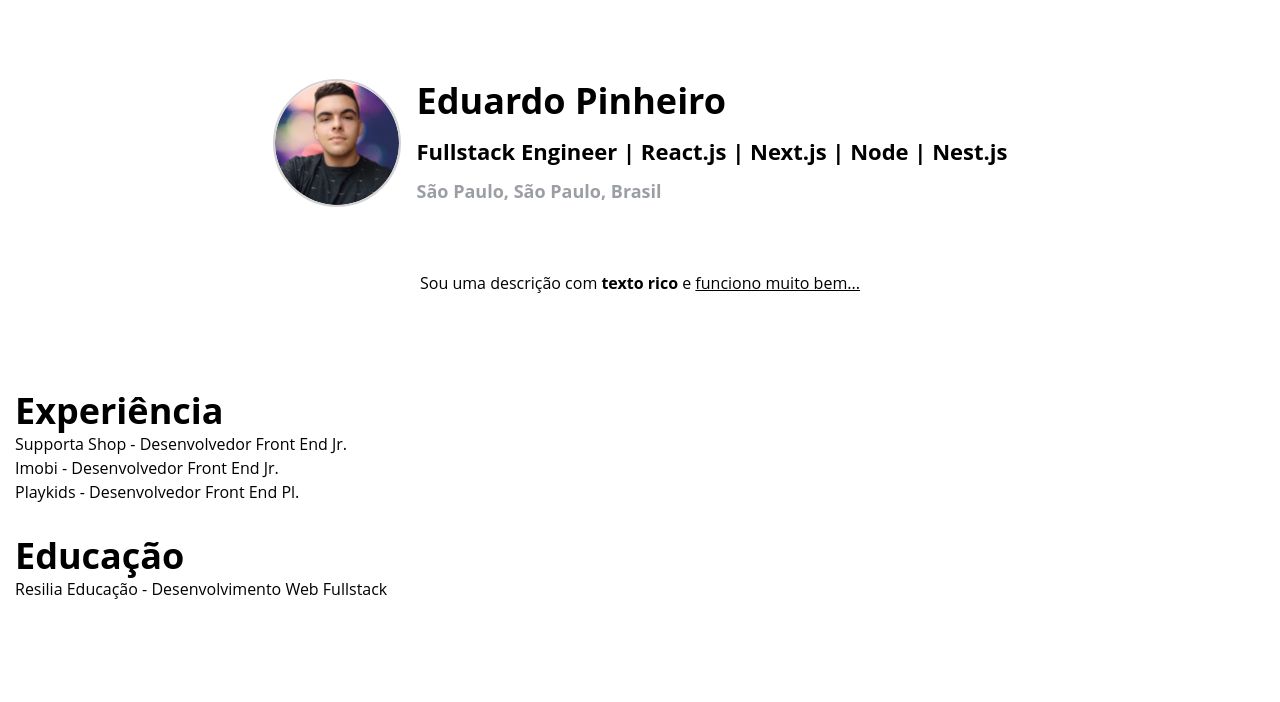
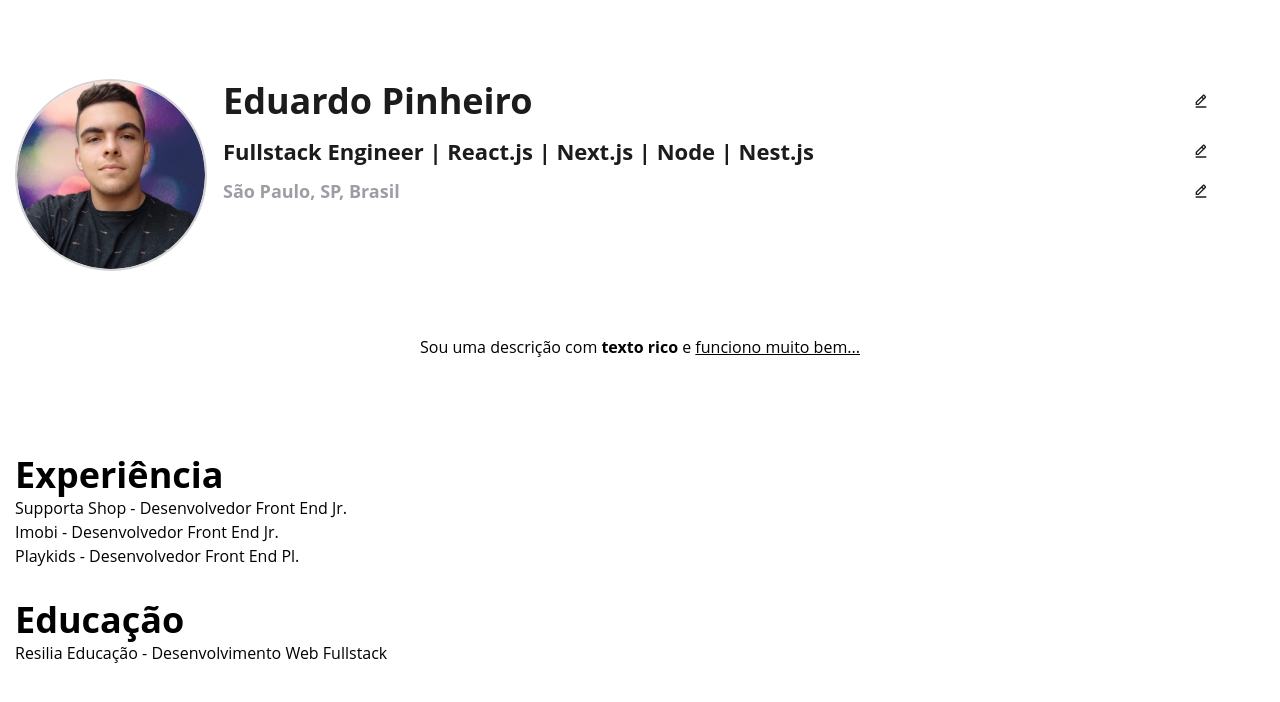
Before and after one commit to eduardopinheiromr/devinsite, a Next.js app: page / in a window 1280 px wide. Shown: the top 702 px of the page. Built offline with nearby package versions, Linux system fonts and the light colour scheme; no server answers.

Commit message:
feat: edit in page added

```diff
--- a/src/components/sections/Education/EducationEditor.tsx
+++ b/src/components/sections/Education/EducationEditor.tsx
@@ -24,6 +24,9 @@ export default function EducationEditor() {
 
     alert(response.message);
   };
+
+  const disabled = process.env.NODE_ENV === "production";
+
   return (
     <div>
       <Box my={8}>
@@ -53,7 +56,7 @@ export default function EducationEditor() {
         />
       </Box>
 
-      <Button mt={4} onClick={saveNewCompany}>
+      <Button mt={4} onClick={saveNewCompany} disabled={disabled}>
         Adicionar educação
       </Button>
     </div>
--- a/src/components/sections/Experience/ExperienceEditor.tsx
+++ b/src/components/sections/Experience/ExperienceEditor.tsx
@@ -21,6 +21,9 @@ export default function ExperienceEditor() {
 
     alert(response.message);
   };
+
+  const disabled = process.env.NODE_ENV === "production";
+
   return (
     <div>
       <Box>
@@ -43,7 +46,7 @@ export default function ExperienceEditor() {
           placeholder="Ex: Front End Developer"
         />
       </Box>
-      <Button mt={4} onClick={saveNewEducation}>
+      <Button mt={4} onClick={saveNewEducation} disabled={disabled}>
         Adicionar experiência
       </Button>
     </div>
--- a/src/components/sections/Hero/index.tsx
+++ b/src/components/sections/Hero/index.tsx
@@ -4,19 +4,34 @@ import profile from "@content/profile.json";
 import { Container } from "@components/layouts";
 import Avatar from "@components/ui/Avatar";
 
+import Editable from "@components/ui/Editable";
+
 export default function Hero() {
   return (
     <Container>
       <Flex style={{ gap: 16 }} justify="center" my={16}>
         <Avatar />
-        <Box>
-          <Heading as="h1">{profile.name}</Heading>
+        <Box w="full">
+          <Editable
+            contentKey="name"
+            component={<Heading as="h1">{profile.name}</Heading>}
+          />
+          <Editable
+            contentKey="title"
+            component={
               <Heading as="h2" fontSize="22px" my={4}>
                 {profile.title}
               </Heading>
+            }
+          />
+          <Editable
+            contentKey="from"
+            component={
               <Heading as="h3" fontSize="18px" color="gray">
                 {profile.from}
               </Heading>
+            }
+          />
         </Box>
       </Flex>
       <Flex
--- a/src/components/sections/Profile/ProfileEditor.tsx
+++ b/src/components/sections/Profile/ProfileEditor.tsx
@@ -35,6 +35,8 @@ export default function ProfileEditor() {
     alert(response.message);
   };
 
+  const disabled = process.env.NODE_ENV === "production";
+
   return (
     <>
       <Grid mt={16} gap={4} as="form" onSubmit={handleSaveProfile}>
@@ -68,7 +70,7 @@ export default function ProfileEditor() {
             placeholder="Ex: São Paulo, SP"
           />
         </Box>
-        <Button mt={4} type="submit">
+        <Button mt={4} type="submit" disabled={disabled}>
           Salvar
         </Button>
       </Grid>
@@ -84,7 +86,7 @@ export default function ProfileEditor() {
           <Avatar />
           <Box>
             <Input mb={4} name="image" type="file" />
-            <Button>Salvar avatar</Button>
+            <Button disabled={disabled}>Salvar avatar</Button>
           </Box>
         </Flex>
       </Box>
--- a/src/components/ui/Avatar/index.tsx
+++ b/src/components/ui/Avatar/index.tsx
@@ -13,8 +13,10 @@ export default function Avatar() {
       rounded="full"
       border="2px"
       borderColor="lightgray"
-      w={32}
-      h={32}
+      w="full"
+      h="full"
+      maxW={48}
+      maxH={48}
     >
       <Image
         src={profileImage}
--- a/src/components/ui/Button/index.tsx
+++ b/src/components/ui/Button/index.tsx
@@ -10,6 +10,7 @@ export type ButtonProps = {
   withIcon?: boolean | JSX.Element;
   href?: string;
   type?: "button" | "submit" | "reset";
+  disabled?: boolean;
 } & BoxProps;
 
 export default function Button(props: ButtonProps) {
@@ -47,6 +48,10 @@ function ButtonBase(props: ButtonProps) {
       d="flex"
       alignItems="center"
       justifyContent="center"
+      _disabled={{
+        bg: "gray",
+        cursor: "not-allowed",
+      }}
       // w={["300px", "300px", "300px", "340px"]}
     >
       <Text as="span" whiteSpace="nowrap">
--- /dev/null
+++ b/src/components/ui/Editable/index.tsx
@@ -0,0 +1,101 @@
+import { Button, Flex, useToast, Icon, Input } from "@chakra-ui/react";
+import { useState } from "react";
+import { saveProfileData } from "src/services/saveProfileData";
+import { BiEditAlt } from "react-icons/bi";
+import { RiSave3Fill } from "react-icons/ri";
+import { MdOutlineCancel } from "react-icons/md";
+
+import profile from "@content/profile.json";
+
+type Props = {
+  component: JSX.Element;
+  contentKey: string;
+};
+
+export default function Editable({ component, contentKey }: Props) {
+  const [editMode, setEditMode] = useState("");
+  const [editedContent, setEditedContent] = useState("");
+  const toast = useToast();
+  const isDevMode = process.env.NODE_ENV === "development";
+
+  if (!isDevMode) return component;
+
+  const handleEditMode = (content: string) => {
+    setEditMode(content);
+    setEditedContent(profile[content]);
+  };
+
+  const cancelEdit = () => {
+    setEditMode("");
+    setEditedContent("");
+  };
+
+  const saveEditedContent = async () => {
+    const newProfile = { ...profile };
+    newProfile[editMode] = editedContent;
+
+    const response = await saveProfileData(newProfile);
+
+    toast({
+      title: "O campo " + contentKey + " foi atualizado",
+      position: "top",
+      status: "success",
+    });
+
+    setEditMode("");
+    setEditedContent("");
+  };
+
+  return (
+    <Flex
+      position="relative"
+      bg={editMode === contentKey ? "black" : "white"}
+      color={editMode !== contentKey ? "black" : "white"}
+      rounded="md"
+      align="center"
+      my={(editMode === contentKey && component.props.my) ?? "0"}
+    >
+      {editMode !== contentKey && component}
+      {isDevMode && editMode === contentKey && (
+        <Input
+          h={50}
+          lineHeight={1.2}
+          fontSize={component.props.fontSize ?? "22px"}
+          border="0"
+          d="flex"
+          px={1}
+          alignItems="center"
+          value={editedContent}
+          onChange={(e) => setEditedContent(e.target.value)}
+        />
+      )}
+      {isDevMode && (
+        <Button
+          position="absolute"
+          right="10"
+          onClick={() =>
+            editMode === contentKey ? cancelEdit() : handleEditMode(contentKey)
+          }
+          title={
+            editMode === contentKey
+              ? "Cancelar edição"
+              : "Editar o campo " + contentKey
+          }
+          zIndex="10"
+        >
+          <Icon as={editMode === contentKey ? MdOutlineCancel : BiEditAlt} />
+        </Button>
+      )}
+      {isDevMode && editMode === contentKey && (
+        <Button
+          position="absolute"
+          right="0"
+          zIndex="10"
+          onClick={() => saveEditedContent()}
+        >
+          <Icon as={RiSave3Fill} />
+        </Button>
+      )}
+    </Flex>
+  );
+}
--- a/src/content/profile.json
+++ b/src/content/profile.json
@@ -1,20 +1 @@
-{
-  "name": "Eduardo Pinheiro",
-  "title": "Fullstack Engineer | React.js | Next.js | Node | Nest.js",
-  "from": "São Paulo, São Paulo, Brasil",
-  "description": "<p>Sou uma descrição com <strong>texto rico </strong>e <u>funciono muito bem...</u></p>",
-  "experience": [
-    { "company": "Supporta Shop", "position": "Desenvolvedor Front End Jr." },
-    { "company": "Imobi", "position": "Desenvolvedor Front End Jr." },
-    { "company": "Playkids", "position": "Desenvolvedor Front End Pl." }
-  ],
-  "education": [
-    {
-      "institution": "Resilia Educação",
-      "course": "Desenvolvimento Web Fullstack",
-      "startDate": "",
-      "endDate": "",
-      "description": ""
-    }
-  ]
-}
+{"name":"Eduardo Pinheiro","title":"Fullstack Engineer | React.js | Next.js | Node | Nest.js","from":"São Paulo, SP, Brasil","description":"<p>Sou uma descrição com <strong>texto rico </strong>e <u>funciono muito bem...</u></p>","experience":[{"company":"Supporta Shop","position":"Desenvolvedor Front End Jr."},{"company":"Imobi","position":"Desenvolvedor Front End Jr."},{"company":"Playkids","position":"Desenvolvedor Front End Pl."}],"education":[{"institution":"Resilia Educação","course":"Desenvolvimento Web Fullstack","startDate":"","endDate":"","description":""}]}
--- a/src/pages/api/profile.ts
+++ b/src/pages/api/profile.ts
@@ -1,4 +1,3 @@
-// write a next js api route to save a user profile in json file with fs module
 import { NextApiRequest, NextApiResponse } from "next";
 
 import fs from "fs";
@@ -7,6 +6,11 @@ export default async function profileHandler(
   req: NextApiRequest,
   res: NextApiResponse
 ) {
+  if (process.env.NODE_ENV === "production") {
+    return res
+      .status(200)
+      .json({ message: "You only can edit in development mode." });
+  }
   fs.writeFileSync(
     "src/content/profile.json",
     JSON.stringify(req.body),
```
Also changed, not shown: src/pages/admin/index.tsx (+7 -0 lines). Lines whose indentation alone changed are shown as unchanged.
